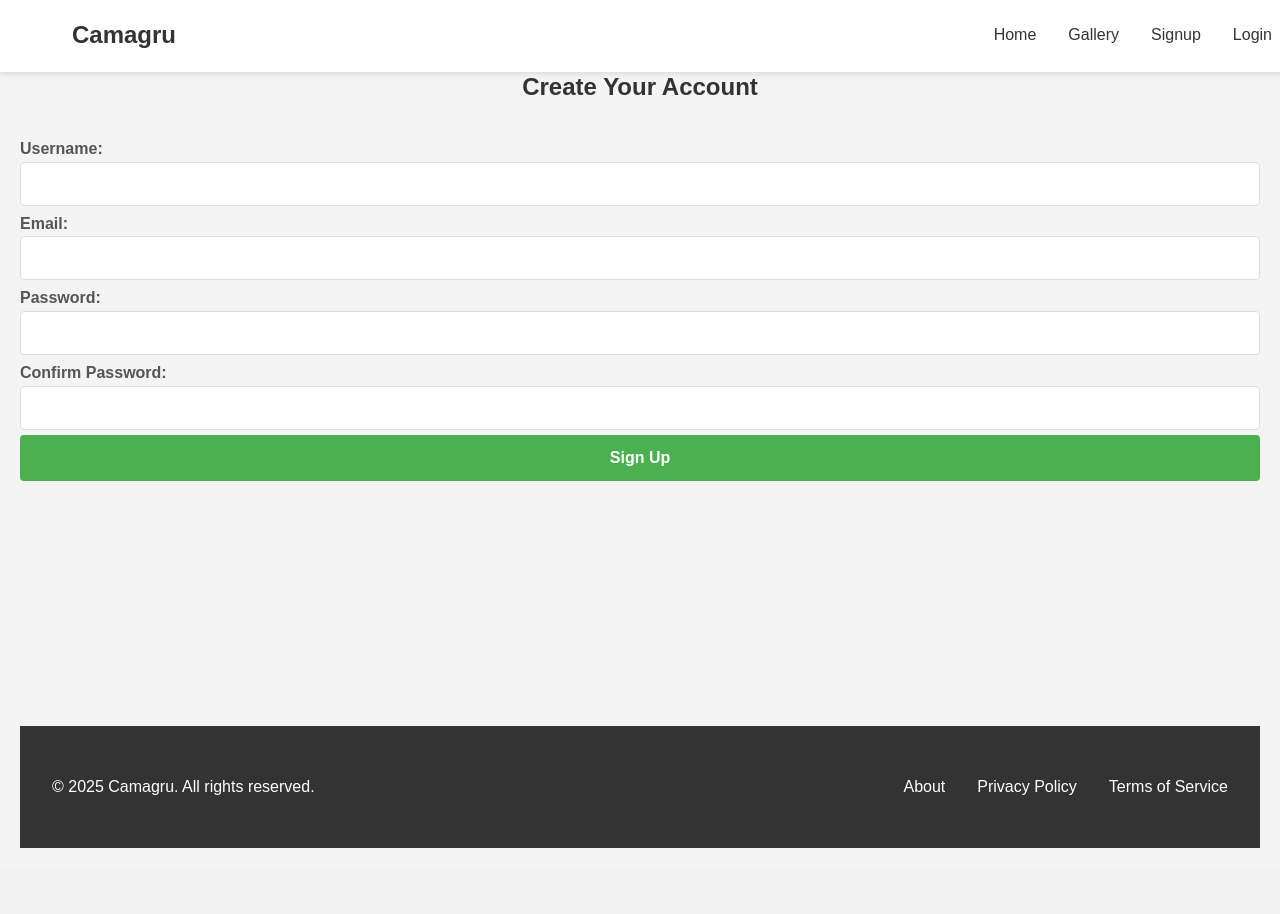
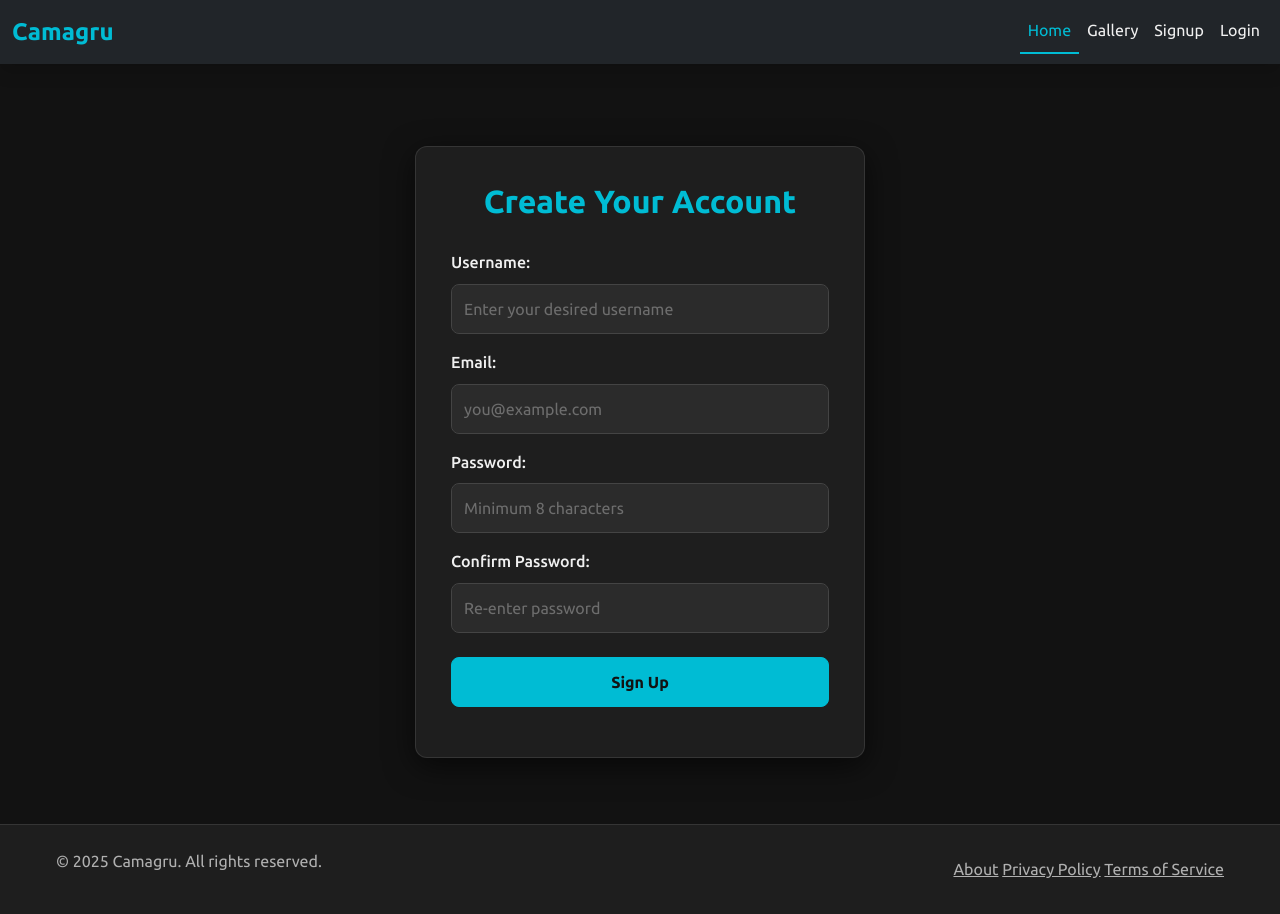
Before and after one commit to Otxobot/Camagru, a PHP site: page /views/signup.php in a window 1280 px wide. Before the commit the page ends 848 px from the top, so only its background shows below. Run offline with PHP 8.4, Linux system fonts and the light colour scheme.

Commit message:
Changes in the aesthetic

```diff
--- a/public/css/styles-home.css
+++ b/public/css/styles-home.css
@@ -1,50 +1,105 @@
+@import url('https://fonts.googleapis.com/css2?family=Ubuntu:ital,wght@0,300;0,400;0,500;0,700;1,300;1,400;1,500;1,700&display=swap');
+
+:root {
+    --color-dark-bg: #121212; /* Even darker for true dark mode */
+    --color-medium-bg: #1e1e1e; /* Consistent with Bootstrap's 'bg-dark' feel */
+    --color-text-light: #f0f0f0;
+    --color-accent: #00bcd4; /* Vibrant Cyan/Teal */
+    --color-shadow: rgba(0, 0, 0, 0.6);
+    --navbar-height: 56px; /* Default Bootstrap navbar height */
+}
+
 body {
 
-    font-family: Arial, sans-serif;
+    font-family: 'Ubuntu', sans-serif;
     line-height: 1.6;
     margin: 0;
-    padding: 20px;
-    background-color: #f4f4f4;
+    padding: 0;
+    background-color: var(--color-dark-bg); /* Dark background */
+    color: var(--color-text-light); /* Light text color */
 
     min-height: 100vh;
     display: flex;
     flex-direction: column;
-    padding-top: 3rem; /* Height of header + some space */
+
+    padding-top: calc(var(--navbar-height) + 1.5rem); /* Height of header + some space */
+    transition: background-color 0.4s ease;
+}
+
+.text-camagru-accent {
+    color: var(--color-accent) !important;
+    transition: color 0.3s;
+}
+
+.text-camagru-accent:hover {
+    color: var(--color-accent) !important;
+    opacity: 0.9;
+}
+
+.navbar-nav .nav-link {
+    color: var(--color-text-light); /* Default link color */
+    transition: all 0.3s ease;
+    border-bottom: 2px solid transparent; /* Prepare for hover effect */
+}
+
+.navbar-nav .nav-link:hover,
+.navbar-nav .nav-link.active {
+    color: var(--color-accent) !important; /* Accent color on hover/active */
+    border-bottom: 2px solid var(--color-accent);
 }
 
 .welcome-container {
     max-width: 400px;
     margin: 50px auto;
-    background: white;
+    background: var(--color-medium-bg);
     padding: 30px;
-    border-radius: 8px;
-    box-shadow: 0 2px 10px rgba(0,0,0,0.1);
+    border-radius: 12px;
+    box-shadow: 0 4px 20px var(--color-shadow);
+    border: 1px solid rgba(255, 255, 255, 0.1);
+    transition: transform 0.3 ease, box-shadow 0.3 ease;
 }
 
-h1, h2{
-    text-align: center;
-    color: #333;
-    margin-bottom: 30px;
+.welcome-container h2 {
+    color: var(--color-accent);
+    /* Ensure other text inside the container is visible against the dark card */
+    margin-bottom: 1rem;
 }
 
+.welcome-container:hover {
+    transform: translateY(-5px);
+    box-shadow: 0 8px 30px var(--color-shadow);
+}
+
+/* Typography */
+h1, h2, h3 {
+    text-align: center;
+    color: var(--color-accent); /* Use accent color for headings */
+    margin-bottom: 30px;
+    font-weight: 700;
+}
+
+p {
+    color: #b0b0b0; /* Slightly muted text for paragraphs */
+}
 
 /* Header Styles */
 .main-header {
     top: 0;
     position: fixed;
-    background-color: white;
-    box-shadow: 0 2px 5px rgba(0,0,0,0.1);
-    padding: 1rem 2rem;
+    background-color: var(--color-medium-bg); /* Dark header background */
+    box-shadow: 0 2px 10px var(--color-shadow); /* Dark shadow */
+    padding: 0.8rem 2rem; /* Slightly reduced vertical padding */
     left: 0;
     right: 0;
     z-index: 1000;
-    width: 100%;
     height: 2.5rem;
-    /* display: flex; */
+    display: flex; /* Ensure flex for centering inner content */
+    align-items: center;
 }
 
 .nav-container {
     max-width: 1200px;
+    width: 100%; /* Important for centering with flex */
     margin: 0 auto;
     display: flex;
     justify-content: space-between;
@@ -52,76 +107,68 @@ h1, h2{
 }
 
 .logo a {
-    font-size: 1.5rem;
-    font-weight: bold;
+    font-size: 1.8rem; /* Slightly larger logo */
+    font-weight: 700;
     text-decoration: none;
-    color: #333;
-}
-
-.nav-links {
-    list-style: none;
-    display: flex;
-    gap: 2rem;
-    margin: 0;
-    padding: 0;
+    color: var(--color-accent); /* Accent color for the logo */
+    letter-spacing: 1px;
 }
 
 .nav-links a {
     text-decoration: none;
-    color: #333;
+    color: var(--color-text-light);
     font-weight: 500;
-    transition: color 0.3s;
+    transition: color 0.3s ease, border-bottom 0.3s ease; /* Smooth transition */
+    padding-bottom: 5px; /* Space for the underline effect */
+}
+
+.nav-links a:hover {
+    color: var(--color-accent);
+    /* Modern Underline effect */
+    border-bottom: 2px solid var(--color-accent);
 }
 
 .nav-links a:hover {
     color: #4CAF50;
 }
 
-/* Footer Styles */
+/* Footer (Using Bootstrap classes is often easier, but we keep your structure) */
 .main-footer {
-    background-color: #333;
-    color: white;
-    padding: 2rem;
+    background-color: var(--color-medium-bg);
+    color: var(--color-text-light);
+    padding: 1.5rem 0;
     margin-top: auto;
+    border-top: 1px solid rgba(255, 255, 255, 0.1);
+}
+
+.footer-links a {
+    color: #b0b0b0;
+}
+
+.footer-links a:hover {
+    color: var(--color-accent);
 }
 
 .footer-content {
     max-width: 1200px;
     margin: 0 auto;
+    padding: 0 1rem; /* Add horizontal padding for smaller screens */
     display: flex;
     justify-content: space-between;
     align-items: center;
 }
 
-.footer-links {
-    display: flex;
-    gap: 2rem;
-}
-
-.footer-links a {
-    color: white;
-    text-decoration: none;
-    transition: opacity 0.3s;
-}
-
-.footer-links a:hover {
-    opacity: 0.8;
-}
-
-/* Adjust main content to account for fixed header */
-/* body {
-    min-height: 100vh;
-    display: flex;
-    flex-direction: column;
-    padding-top: 80px; /* Height of header + some space
-} */
 
 main {
     flex: 1;
+    width: 100%;
+    max-width: 1200px;
+    margin: 0 auto;
+    padding: 1rem;
 }
 
 /* Responsive Design */
-@media screen and (max-width: 768px) {
+/* @media screen and (max-width: 768px) {
     body {
         padding: 5px;
         padding-top: 80px;
@@ -159,4 +206,4 @@ main {
         flex-direction: column;
         gap: 1rem;
     }
-}
+} */
--- a/public/css/styles-signup.css
+++ b/public/css/styles-signup.css
@@ -1,99 +1,83 @@
-
-body {
-    font-family: Arial, sans-serif;
-    line-height: 1.6;
-    margin: 0;
-    padding: 20px;
-    background-color: #f4f4f4;
+:root {
+    --color-dark-bg: #121212;
+    --color-medium-bg: #1e1e1e;
+    --color-text-light: #f0f0f0;
+    --color-accent: #00bcd4;
+    --color-shadow: rgba(0, 0, 0, 0.6);
 }
 
-.container {
-    max-width: 400px;
+.signup-container {
+    max-width: 450px;
     margin: 50px auto;
-    background: white;
-    padding: 30px;
-    border-radius: 8px;
-    box-shadow: 0 2px 10px rgba(0,0,0,0.1);
+
+    background: var(--color-medium-bg);
+    padding: 35px;
+    border-radius: 12px;
+    box-shadow: 0 8px 30px var(--color-shadow);
+    border: 1px solid rgba(255, 255, 255, 0.1);
+    color: var(--color-text-light);
+
+    transition: transform 0.3s ease, box-shadow 0.3s ease;
 }
 
-h1, h2 {
-    text-align: center;
-    color: #333;
-    margin-bottom: 30px;
+.signup-container:hover {
+    transform: translateY(-5px);
+    box-shadow: 0 12px 35px var(--color-shadow);
 }
 
-.form-group {
-    margin-bottom: 20px;
+.signup-container h2 {
+    color: var(--color-accent);
+    margin-bottom: 30px;
+    font-weight: 700;
 }
 
-label {
-    display: block;
-    margin-bottom: 5px;
-    color: #555;
-    font-weight: bold;
+.form-control {
+    background-color: #2b2b2b;
+    border: 1px solid #444;
+    color: var(--color-text-light);
+    padding: 12px;
+    border-radius: 8px;
+    transition: all 0.2s ease;
 }
 
-input[type="text"],
-input[type="email"],
-input[type="password"] {
-    width: 100%;
-    padding: 12px;
-    border: 1px solid #ddd;
-    border-radius: 4px;
-    font-size: 16px;
-    box-sizing: border-box;
+.form-control::placeholder {
+    color: #999;
+    opacity: 0.6;
 }
 
-input:focus {
-    outline: none;
-    border-color: #4CAF50;
-    box-shadow: 0 0 5px rgba(76, 175, 80, 0.3);
+.form-control:focus {
+    background-color: #2b2b2b;
+    color: var(--color-text-light);
+    border-color: var(--color-accent);
+    box-shadow: 0 0 0 0.25rem rgba(0, 188, 212, 0.4);
 }
 
-button {
-    width: 100%;
-    background-color: #4CAF50;
-    color: white;
-    padding: 14px;
-    border: none;
-    border-radius: 4px;
-    cursor: pointer;
-    font-size: 16px;
-    font-weight: bold;
-    transition: background-color 0.3s;
+.form-label {
+    color: var(--color-text-light);
+    margin-bottom: 0.5rem;
+    font-weight: 500;
 }
 
-button:hover:not(:disabled) {
-    background-color: #45a049;
+.btn-accent {
+    background-color: var(--color-accent) !important;
+    border-color: var(--color-accent) !important;
+    color: var(--color-dark-bg) !important;
+    font-weight: bold;
+    padding: 12px 20px;
+    border-radius: 8px;
+    transition: background-color 0.3s ease, transform 0.1s ease;
 }
 
-button:disabled {
-    background-color: #cccccc;
-    cursor: not-allowed;
+.btn-accent:hover {
+    background-color: #0097a7 !important;
+    border-color: #0097a7 !important;
+    transform: translateY(-2px);
+    box-shadow: 0 4px 10px rgba(0, 188, 212, 0.3);
 }
 
-.message {
-    padding: 12px;
-    margin-bottom: 20px;
-    border-radius: 4px;
-    font-weight: bold;
+.error-message {
+    color: #ff5252;
+    margin-top: 15px;
+    font-weight: 500;
+    text-align: center;
 }
-
-.message-success {
-    background-color: #d4edda;
-    color: #155724;
-    border: 1px solid #c3e6cb;
-}
-
-.message-error {
-    background-color: #f8d7da;
-    color: #721c24;
-    border: 1px solid #f5c6cb;
-}
-
-/* @media (max-width: 480px) {
-    .container {
-        margin: 20px auto;
-        padding: 20px;
-    }
-} */
--- /dev/null
+++ b/public/js/mobile-nav.js
@@ -0,0 +1,12 @@
+
+function toggleMobileNav() {
+    const navContainer = document.getElementById('navbarNav');
+
+    const togglerButton = document.getElementById('navbar-toggler-button');
+
+    navContainer.classList.toggle('collapse');
+
+    const isHidden = navContainer.classList.contains('collapse');
+
+    togglerButton.setAttribute('aria-expanded', !isHidden);
+}
--- a/public/views/home.php
+++ b/public/views/home.php
@@ -4,6 +4,8 @@
   <meta charset="UTF-8">
   <meta name="viewport" content="width=device-width, initial-scale=1.0">
   <title>Home | Camagru</title>
+  <link href="https://cdn.jsdelivr.net/npm/bootstrap@5.3.3/dist/css/bootstrap.min.css" rel="stylesheet" integrity="sha384-QWTKZyjpPEjISv5WaRU9OFeRpok6YctnYmDr5pNlyT2bRjXh0JMhjY6hW+ALEwIH" crossorigin="anonymous">
+
   <link rel="stylesheet" href="../css/styles-home.css">
 </head>
 <body>
@@ -19,6 +21,7 @@
 
   <?php include __DIR__ . '/shared/footer.php'; ?>
 
+  <script src="/js/mobile-nav.js"></script>
   <script src="/js/signup.js"></script>
 </body>
 </html>
--- a/public/views/shared/header.php
+++ b/public/views/shared/header.php
@@ -1,13 +1,30 @@
-<header class="main-header">
-    <nav class="nav-container">
-        <div class="logo">
-            <a href="/">Camagru</a>
+<header>
+    <nav class="navbar navbar-expand-lg navbar-dark bg-dark fixed-top shadow">
+        <div class="container-fluid">
+            <a class="navbar-brand fs-4 fw-bold text-camagru-accent" href="/">Camagru</a>
+
+            <button class="navbar-toggler" type="button"
+                    id="navbar-toggler-button"
+                    onclick="toggleMobileNav()"
+                    aria-controls="navbarNav" aria-expanded="false" aria-label="Toggle navigation">
+                <span class="navbar-toggler-icon"></span>
+            </button>
+
+            <div class="collapse navbar-collapse justify-content-end" id="navbarNav">
+                <ul class="navbar-nav">
+                    <li class="nav-item">
+                        <a class="nav-link active" aria-current="page" href="/">Home</a>
+                    </li>
+                    <li class="nav-item">
+                        <a class="nav-link" href="/gallery">Gallery</a>
+                    </li>
+                    <li class="nav-item">
+                        <a class="nav-link" href="/signup">Signup</a> </li>
+                    <li class="nav-item">
+                        <a class="nav-link" href="/login">Login</a>
+                    </li>
+                </ul>
+            </div>
         </div>
-        <ul class="nav-links">
-            <li><a href="/">Home</a></li>
-            <li><a href="/gallery">Gallery</a></li>
-            <li><a href="/signup">Signup<? '../views/signup.html';?></a></li>
-            <li><a href="/login">Login</a></li>
-        </ul>
     </nav>
 </header>
--- a/public/views/signup.php
+++ b/public/views/signup.php
@@ -1,40 +1,57 @@
 <!DOCTYPE html>
+
 <html lang="en">
 <head>
   <meta charset="UTF-8">
+  <meta name="viewport" content="width=device-width, initial-scale=1.0">
   <title>Sign Up | Camagru</title>
+  <link href="https://cdn.jsdelivr.net/npm/bootstrap@5.3.3/dist/css/bootstrap.min.css" rel="stylesheet" integrity="sha384-QWTKZyjpPEjISv5WaRU9OFeRpok6YctnYmDr5pNlyT2bRjXh0JMhjY6hW+ALEwIH" crossorigin="anonymous">
+  <link rel="stylesheet" href="../css/styles-home.css">
   <link rel="stylesheet" href="../css/styles-signup.css">
-  <link rel="stylesheet" href="../css/styles-home.css">
 </head>
 <body>
 <?php include __DIR__ . '/shared/header.php'; ?>
 
-  <main class="signup-container">
-    <h2>Create Your Account</h2>
+<main>
+<div class="signup-container">
+<h2 class="text-center">Create Your Account</h2>
      <form id="signup-form" action="/register" method="POST">
-      <label>Username:
-        <input type="text" name="username" required minlength="3" maxlength="50">
-      </label>
 
-      <label>Email:
-        <input type="email" name="email" required>
-      </label>
+        <div class="mb-3">
+            <label for="username" class="form-label">Username:</label>
+            <input type="text" id="username" name="username" class="form-control"
+                   required minlength="3" maxlength="50" placeholder="Enter your desired username">
+        </div>
 
-      <label>Password:
-        <input type="password" name="password" required minlength="8">
-      </label>
+        <div class="mb-3">
+            <label for="email" class="form-label">Email:</label>
+            <input type="email" id="email" name="email" class="form-control"
+                   required placeholder="you@example.com">
+        </div>
 
-      <label>Confirm Password:
-        <input type="password" name="confirm_password" required>
-      </label>
+        <div class="mb-3">
+            <label for="password" class="form-label">Password:</label>
+            <input type="password" id="password" name="password" class="form-control"
+                   required minlength="8" placeholder="Minimum 8 characters">
+        </div>
 
-      <button type="submit">Sign Up</button>
+        <div class="mb-4">
+            <label for="confirm_password" class="form-label">Confirm Password:</label>
+            <input type="password" id="confirm_password" name="confirm_password" class="form-control"
+                   required placeholder="Re-enter password">
+        </div>
+
+        <button type="submit" class="btn w-100 btn-accent">Sign Up</button>
+
         <div id="formError" class="error-message"></div>
     </form>
+</div>
 </main>
 
 <?php include __DIR__ . '/shared/footer.php'; ?>
 
 <script src="/js/signup.js"></script>
+<script src="/js/mobile-nav.js"></script>
+
 </body>
 </html>
```
Lines whose indentation alone changed are shown as unchanged.
